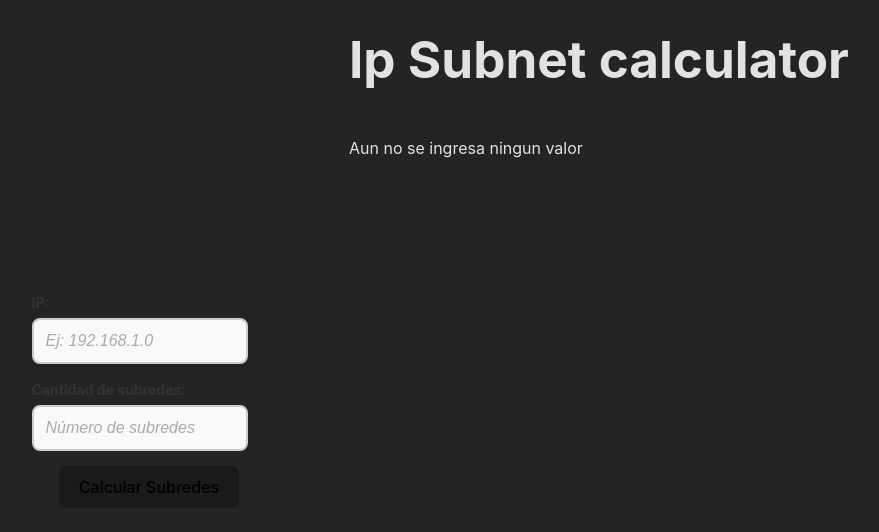
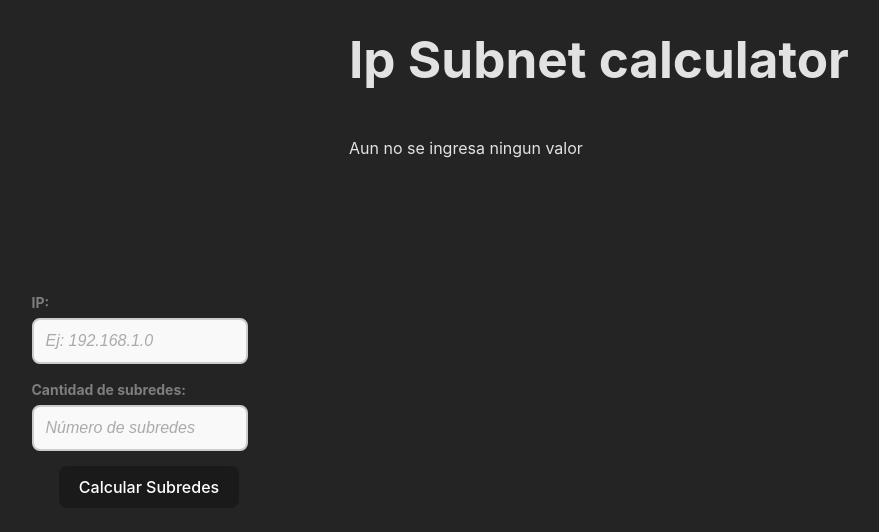
Before and after one commit to RaulYael3/ip-subnet-calculator, a React (Vite) app: page / in a window 1280 px wide. Shown: the top 532 px of the page, without its empty margins (51-930 px from the left). Built offline with nearby package versions, Linux system fonts and the light colour scheme.

Commit message:
changed color text

```diff
--- a/package.json
+++ b/package.json
@@ -13,7 +13,7 @@
   "dependencies": {
     "@emotion/react": "^11.14.0",
     "@emotion/styled": "^11.14.0",
-    "@mui/material": "^6.2.0",
+    "@mui/material": "^6.3.0",
     "react": "^18.3.1",
     "react-dom": "^18.3.1"
   },
--- a/src/App.css
+++ b/src/App.css
@@ -50,7 +50,7 @@ label {
   font-weight: bold;
   margin-bottom: 5px;
   font-size: 14px;
-  color: #333;
+  color: #ffffff69;
 }
 
 /* Estilo adicional para el input de tipo 'number' */
--- a/src/index.css
+++ b/src/index.css
@@ -43,6 +43,7 @@ button {
   font-weight: 500;
   font-family: inherit;
   background-color: #1a1a1a;
+  color: #fff;
   cursor: pointer;
   transition: border-color 0.25s;
 }
```
Also changed, not shown: 1 other file (tests, documents, lock files or other folders).
